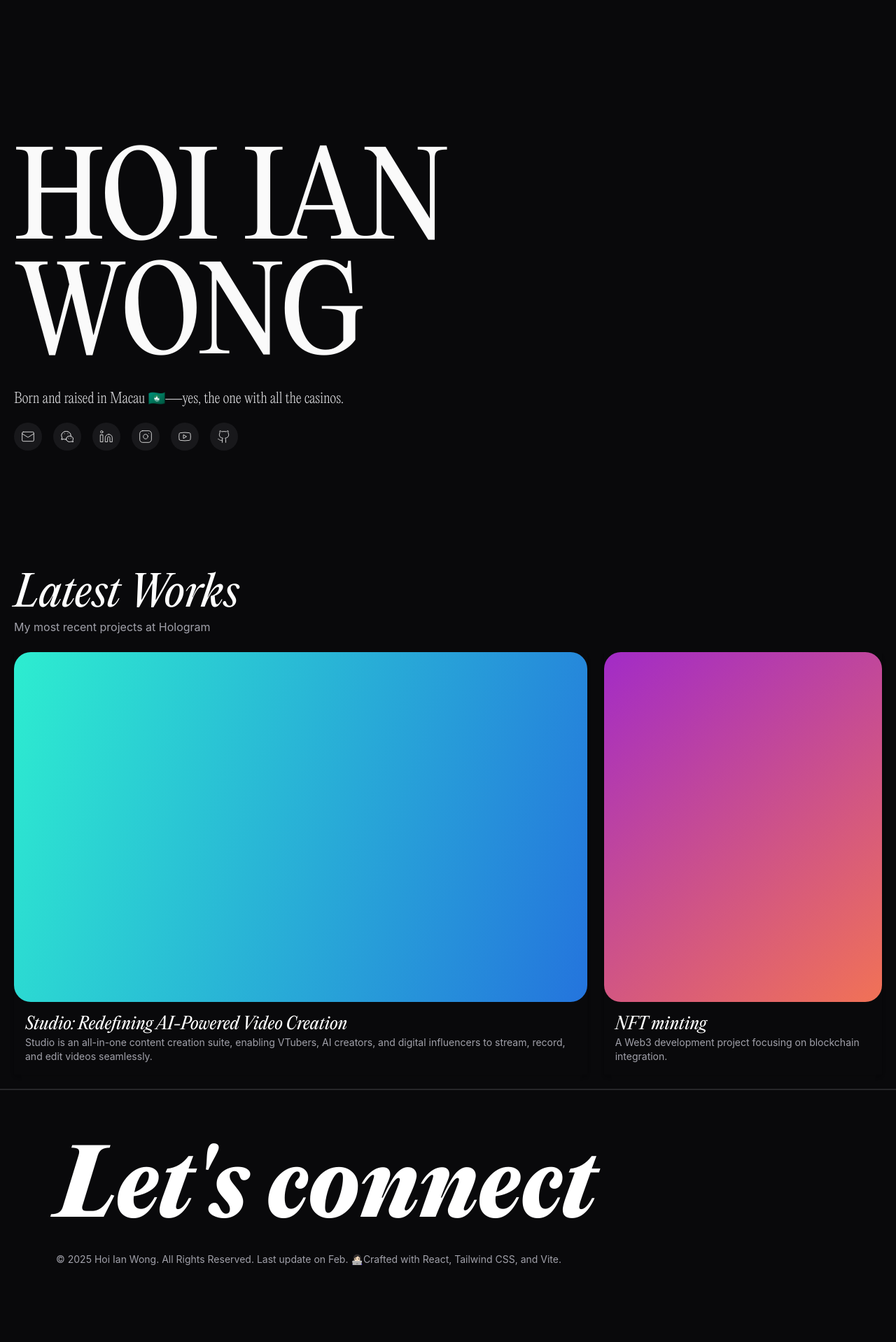
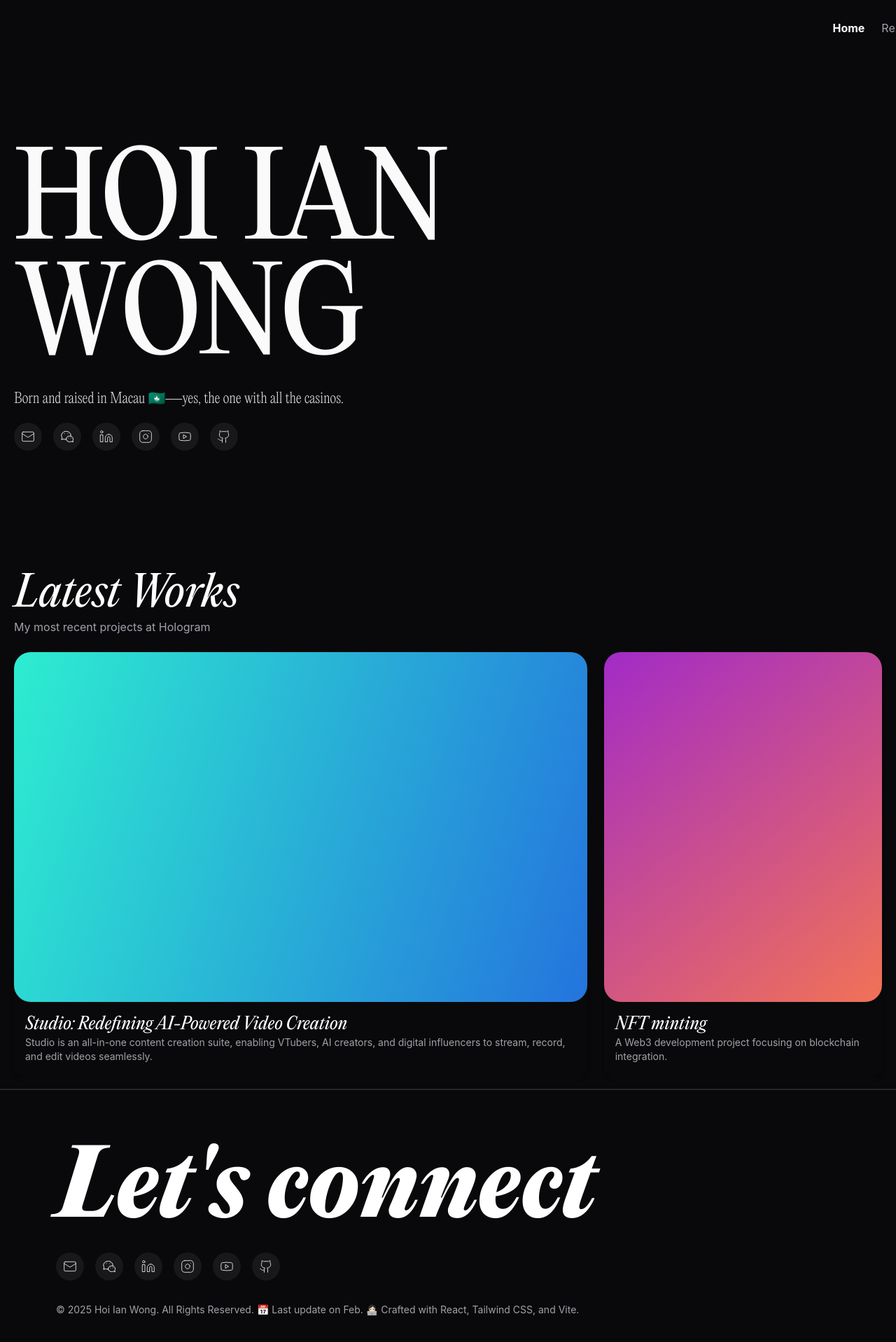
Before and after one commit to hoiian/portfolio2025, a React (Vite) app: page / in a window 1280 px wide. Shown: the top 1918 px of the page at 70% size. Before the commit the page ends 1890 px from the top, so only its background shows below. Built offline with nearby package versions, Linux system fonts and the light colour scheme.

Commit message:
add header

```diff
--- a/src/components/Footer.jsx
+++ b/src/components/Footer.jsx
@@ -1,11 +1,13 @@
 import React from "react";
+import SocialIcons from "./SocialIcons";
 
 export default function Footer() {
   return (
     <footer className="p-20 text-white border-t-zinc-800 border-t-2">
       <h2 className="text-9xl font-extrabold italic mb-6">Let's connect</h2>
-      <p className="text-sm">© {new Date().getFullYear()} Hoi Ian Wong. All Rights Reserved. Last update on Feb.
-      👩🏻‍💻Crafted with React, Tailwind CSS, and Vite.</p>
+      <SocialIcons />
+      <p className="mt-8 text-sm">© {new Date().getFullYear()} Hoi Ian Wong. All Rights Reserved. 📅 Last update on Feb.
+      👩🏻‍💻 Crafted with React, Tailwind CSS, and Vite.</p>
     </footer>
   );
 }
--- /dev/null
+++ b/src/components/Header.jsx
@@ -0,0 +1,27 @@
+import React from "react";
+import { NavLink } from "react-router-dom";
+
+export default function Header() {
+  return (
+    <header className="fixed top-0 left-1/2 w-[1360px] transform -translate-x-1/2 h-[80px] flex items-center justify-end z-50">
+      <nav className="flex space-x-6">
+        <NavLink
+          to="/"
+          className={({ isActive }) =>
+            `transition-all ${isActive ? "text-white font-bold" : "text-zinc-400"}`
+          }
+        >
+          Home
+        </NavLink>
+        <NavLink
+          to="/resume"
+          className={({ isActive }) =>
+            `transition-all ${isActive ? "text-white font-bold" : "text-zinc-400"}`
+          }
+        >
+          Resume
+        </NavLink>
+      </nav>
+    </header>
+  );
+}
--- a/src/main.jsx
+++ b/src/main.jsx
@@ -5,6 +5,7 @@ import Home from "./pages/Home";   //
 import Work1 from "./pages/Work1";
 import Work2 from "./pages/Work2";
 import Footer from "./components/Footer";
+
 import "./index.css";
 
 ReactDOM.createRoot(document.getElementById("root")).render(
--- a/src/pages/Home.jsx
+++ b/src/pages/Home.jsx
@@ -1,5 +1,6 @@
 import React, { useState, useEffect } from "react";
 import SocialIcons from "../components/SocialIcons";
+import Header from "../components/Header";
 
 
 const works = [
@@ -72,6 +73,7 @@ export default function Home() {
 
   return (
     <div className="min-h-screen text-white flex flex-col max-w-[1360px] mx-auto p-5">
+      <Header />
       {/* Header */}
 
       {/* <header className="p-6 flex justify-between items-center shadow-lg">
```
